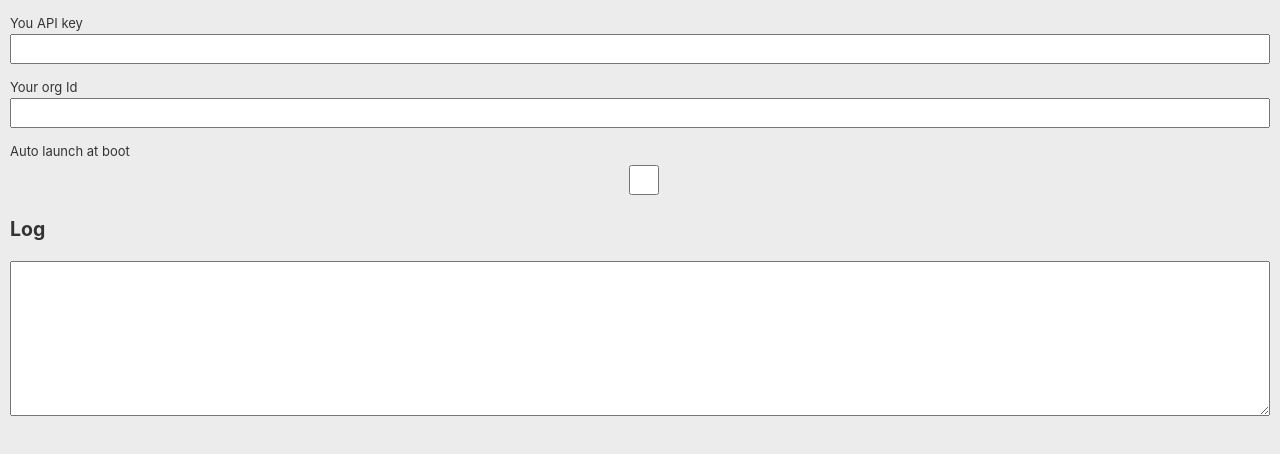
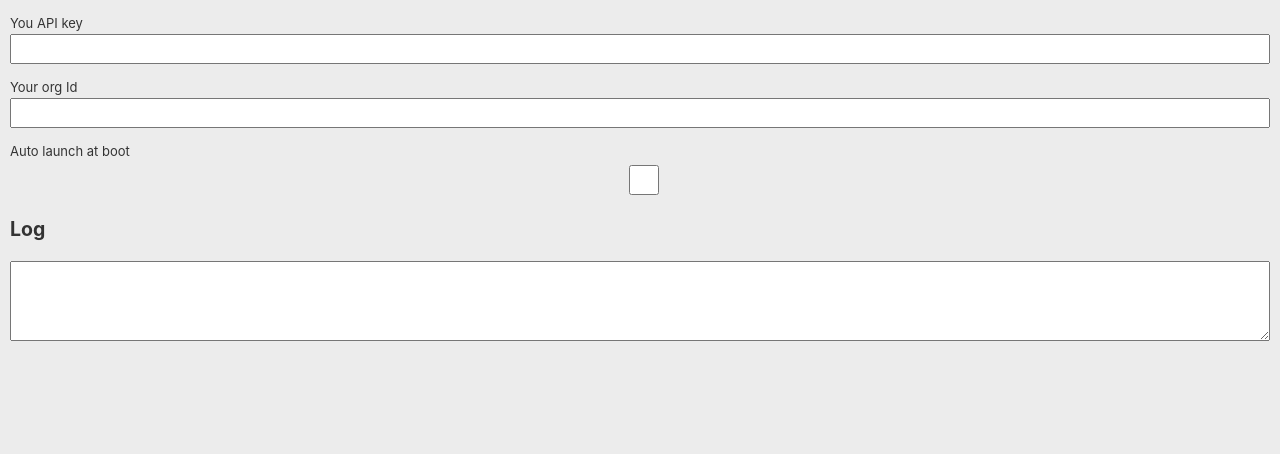
Before and after one commit to auchenberg/dinero-printer, an Electron app: page index.html in a window 1280 px wide. Shown: the part 44-498 px from the top of the page. Drawn offline with Linux system fonts and the light colour scheme; no server answers.

Commit message:
Tweak log UI

```diff
--- a/index.html
+++ b/index.html
@@ -28,7 +28,7 @@
 
     textarea {
       width: 100%;
-      height: 155px;
+      height: 80px;
       margin: 0;
     }
 </style>
```
